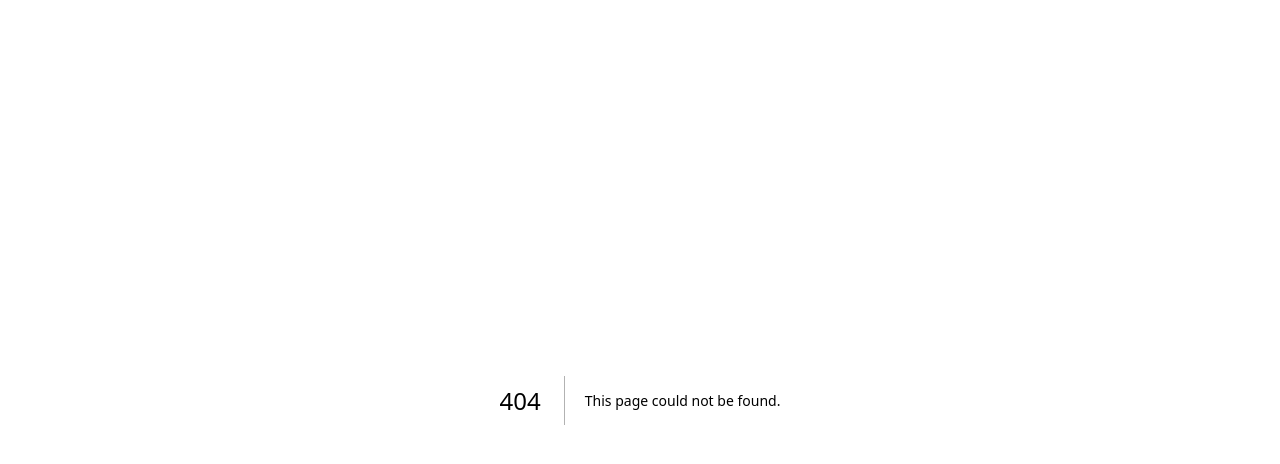
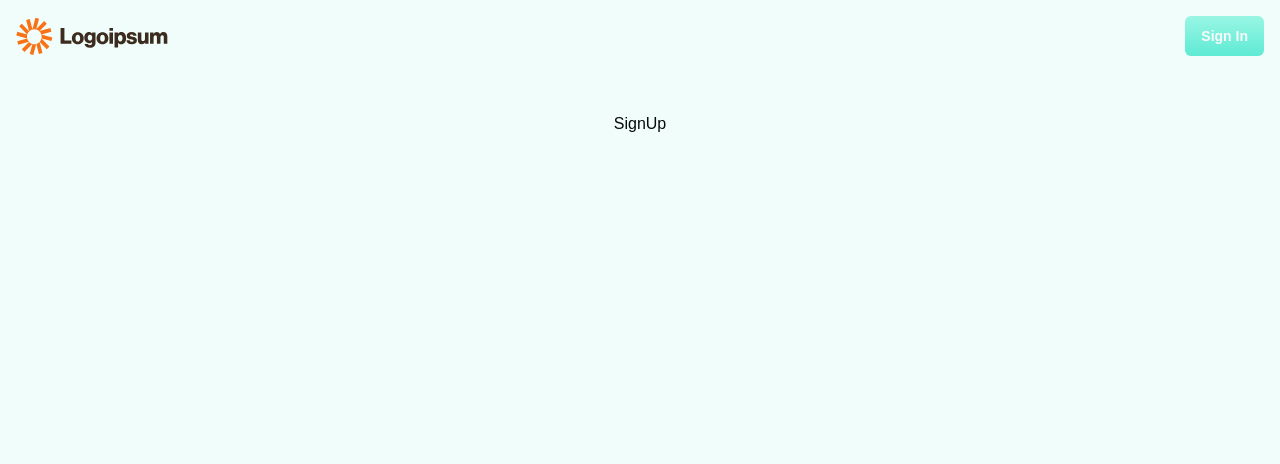
Before and after one commit to josephsegbefia/zapremit-web, a Next.js app: page /sign-up in a window 1280 px wide. Before the commit this address had no page. Shown: the top 464 px of the page. Built offline with nearby package versions, Linux system fonts and the light colour scheme.

Commit message:
Finish authlayout

```diff
--- a/app/(auth)/layout.tsx
+++ b/app/(auth)/layout.tsx
@@ -1 +1,33 @@
 "use client";
+
+import { Button } from "@/components/ui/button";
+import Image from "next/image";
+import Link from "next/link";
+import { usePathname } from "next/navigation";
+
+interface AuthLayoutProps {
+  children: React.ReactNode;
+}
+const AuthLayout = ({ children }: AuthLayoutProps) => {
+  const pathname = usePathname();
+  const isSignIn = pathname === "/sign-in";
+  return (
+    <main className="bg-teal-50 min-h-screen">
+      <div className="mx-auto max-w-screen-2xl p-4">
+        <nav className="flex justify-between items-center">
+          <Image src="/logo.svg" width={152} height={56} alt="Logo" />
+          <Button asChild variant="auth">
+            <Link href={isSignIn ? "/sign-up" : "sign-in"}>
+              {isSignIn ? "Sign Up" : "Sign In"}
+            </Link>
+          </Button>
+        </nav>
+        <div className="flex flex-col items-center justify-center pt-4 md:pt-14">
+          {children}
+        </div>
+      </div>
+    </main>
+  );
+};
+
+export default AuthLayout;
--- a/app/(auth)/sign-in/page.tsx
+++ b/app/(auth)/sign-in/page.tsx
@@ -0,0 +1,7 @@
+import React from "react";
+
+const SignIn = () => {
+  return <div>SignIn</div>;
+};
+
+export default SignIn;
--- /dev/null
+++ b/app/(auth)/sign-up/page.tsx
@@ -0,0 +1,7 @@
+import React from "react";
+
+const SignUp = () => {
+  return <div>SignUp</div>;
+};
+
+export default SignUp;
--- a/app/page.tsx
+++ b/app/page.tsx
@@ -1,11 +1,7 @@
-import { Button } from "@/components/ui/button";
-import { TextComp } from "@/features/test";
 export default function Home() {
   return (
-    <div>
-      <Button>Click Me</Button>
-      <p className="text-red-500 fint-semibold">Nayram</p>
-      <TextComp />
+    <div className="flex justify-center items-center min-h-screen w-full border border-red-100">
+      <p className="text-bold text-lg text-teal-500">Landing Page</p>
     </div>
   );
 }
--- a/components/ui/button.tsx
+++ b/components/ui/button.tsx
@@ -1,57 +1,61 @@
-import * as React from "react"
-import { Slot } from "@radix-ui/react-slot"
-import { cva, type VariantProps } from "class-variance-authority"
+import * as React from "react";
+import { Slot } from "@radix-ui/react-slot";
+import { cva, type VariantProps } from "class-variance-authority";
 
-import { cn } from "@/lib/utils"
+import { cn } from "@/lib/utils";
 
 const buttonVariants = cva(
   "inline-flex items-center justify-center gap-2 whitespace-nowrap rounded-md text-sm font-medium ring-offset-background transition-colors focus-visible:outline-none focus-visible:ring-2 focus-visible:ring-ring focus-visible:ring-offset-2 disabled:pointer-events-none disabled:opacity-50 [&_svg]:pointer-events-none [&_svg]:size-4 [&_svg]:shrink-0",
   {
     variants: {
       variant: {
-        default:
-          "bg-primary text-primary-foreground shadow hover:bg-primary/90",
+        primary:
+          "bg-gradient-to-b from-teal-500 to-teal-600 text-primary-foreground hover:from-teal-600 hover:to-teal-600",
         destructive:
-          "bg-destructive text-destructive-foreground shadow-sm hover:bg-destructive/90",
+          "bg-gradient-to-b from-red-500 to-red-600 text-destructive-foreground hover:from-red-700 hover:to-red-700",
         outline:
           "border border-input bg-background shadow-sm hover:bg-accent hover:text-accent-foreground",
-        secondary:
-          "bg-secondary text-secondary-foreground shadow-sm hover:bg-secondary/80",
-        ghost: "hover:bg-accent hover:text-accent-foreground",
-        link: "text-primary underline-offset-4 hover:underline",
+        secondary: "bg-white text-black hover:bg-neutral-100",
+        ghost:
+          "border-transparent shadow-none hover:bg-accent hover:text-accent-foreground",
+        muted: "bg-neutral-200 text-neutral-600 hover:bg-neutral-200/80",
+        teritrary:
+          "bg-blue-100 text-blue-600 border-transparent hover:bg-blue-200 shadow-none",
+        auth: "bg-gradient-to-b from-teal-200 to-teal-300 text-primary-foreground font-bold hover:from-teal-300 hover:to-teal-300",
       },
       size: {
-        default: "h-9 px-4 py-2",
-        sm: "h-8 rounded-md px-3 text-xs",
-        lg: "h-10 rounded-md px-8",
-        icon: "h-9 w-9",
+        default: "h-10 px-4 py-2",
+        sm: "h-8 rounded-md px-3",
+        xs: "h-7 rounded-md px-3 text-xs",
+        lg: "h-12 rounded-md px-8",
+        icon: "h-8 w-8",
       },
     },
     defaultVariants: {
-      variant: "default",
+      variant: "primary",
       size: "default",
     },
   }
-)
+);
 
 export interface ButtonProps
   extends React.ButtonHTMLAttributes<HTMLButtonElement>,
     VariantProps<typeof buttonVariants> {
-  asChild?: boolean
+  asChild?: boolean;
 }
 
 const Button = React.forwardRef<HTMLButtonElement, ButtonProps>(
   ({ className, variant, size, asChild = false, ...props }, ref) => {
-    const Comp = asChild ? Slot : "button"
+    const Comp = asChild ? Slot : "button";
     return (
       <Comp
         className={cn(buttonVariants({ variant, size, className }))}
         ref={ref}
         {...props}
       />
-    )
+    );
   }
-)
-Button.displayName = "Button"
+);
+Button.displayName = "Button";
 
-export { Button, buttonVariants }
+export { Button, buttonVariants };
```
Also changed, not shown: app/(auth)/sign-out/page.tsx (deleted), public/logo.svg (added).
